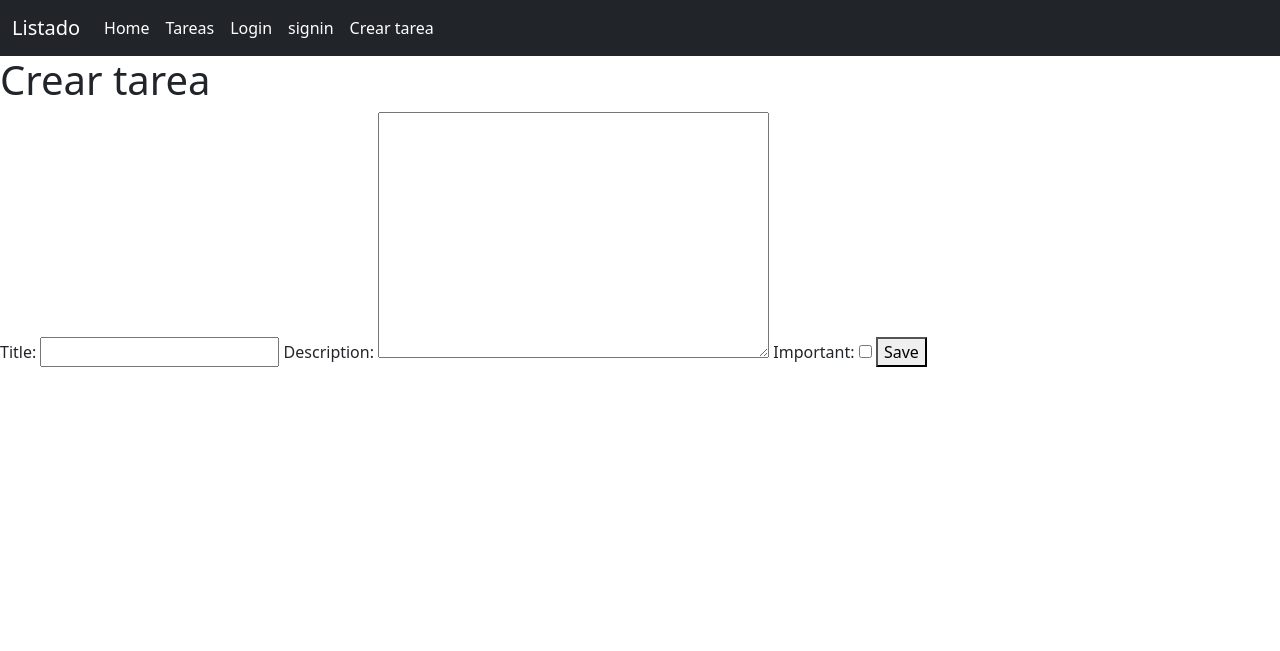
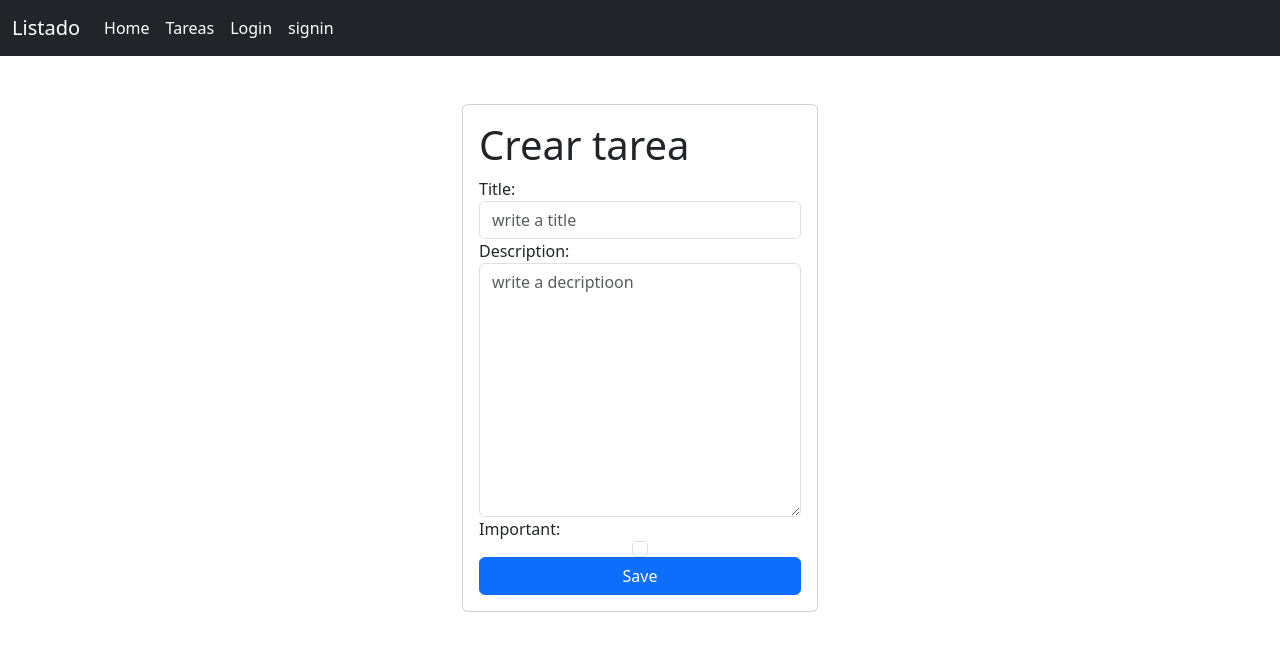
Before and after one commit to CarlosPalladino/learning-Django--CRUD, a Django app: page /tareas/create/ in a window 1280 px wide. Shown: the top 651 px of the page. Run offline with Django 4.2, Linux system fonts and the light colour scheme.

Commit message:
finalizando bostrap

```diff
--- a/task/form.py
+++ b/task/form.py
@@ -1,8 +1,13 @@
-from django.forms import ModelForm
+from django import forms
 from .models import Tareas
 
 
-class TaskForm(ModelForm):
+class TaskForm(forms.ModelForm):
     class Meta:
         model = Tareas
         fields = ['title', 'description', 'important']
+        widgets = {
+            'title': forms.TextInput(attrs={'class': 'form-control','placeholder':'write a title'}),
+            'description':forms.Textarea(attrs={'class ':'form-control','placeholder':'write a decriptioon'}),
+            'important': forms.CheckboxInput(attrs = {'class': 'form-check-input m-auto'}),
+            }
--- a/task/templates/base.html
+++ b/task/templates/base.html
@@ -32,16 +32,18 @@
                     <li class="nav-item">
                         <a class="nav-link active" href="/logout">Logout</a>
                     </li class="nav-item">
+                    <li class="nav-item">
+                        <a class="nav-link active" href="/tareas/create">Crear tarea</a>
+                    </li>
                     {% else %}
                     <li class="nav-item">
                         <a class="nav-link active" class="nav-link active" href="/login">Login</a>
                     </li>
+
                     <li class="nav-item">
                         <a class="nav-link active" href="/signin">signin</a>
                     </li>
-                    <li class="nav-item">
-                        <a class="nav-link active" href="/tareas/create/">Crear tarea</a>
-                    </li>
+
 
 
                     {% endif %}
@@ -77,9 +79,9 @@
 
         </ul>
     </nav> -->
-    {% block content %}
+        {% block content %}
 
-    {% endblock %}
+        {% endblock %}
 </body>
 
 </html>
--- a/task/templates/create_tareas.html
+++ b/task/templates/create_tareas.html
@@ -1,14 +1,22 @@
 {% extends 'base.html' %}
 {% block content %}
-<h1>Crear tarea</h1>
 
-<form action="/tareas/create/" method="POST">
+<main class="container">
+    <div class="row">
 
-    {% csrf_token %}
-    {{ form}}
+        <div class="col-md-4 offset-md-4 mt-5">
 
-<button>
-    Save
-</button>
-</form>
+            <form action="/tareas/create/" method="POST" class=" card card-body">
+                <h1>Crear tarea</h1>
+
+                {% csrf_token %}
+                {{ form}}
+
+                <button class="btn btn-primary">
+                    Save
+                </button>
+            </form>
+        </div>
+    </div>
+</main>
 {% endblock %}
--- a/task/views.py
+++ b/task/views.py
@@ -53,9 +53,10 @@ def tareas_completed(request):
 @login_required
 def detail(request, id):
     if request.method == 'GET':
+        user =  Tareas.objects.filter(user=request.user)
         tarea = get_object_or_404(Tareas, pk=id)
         form = TaskForm(instance=tarea)
-        return render(request, 'detail.html', {'tareas': tarea, 'form': form})
+        return render(request, 'detail.html', {'tareas': tarea, 'form': form,'user': user})
     else:
         try:
             tarea = get_object_or_404(Tareas, pk=id, user=request.user)
```
Also changed, not shown: task/templates/detail.html (+13 -3 lines), task/templates/tareas.html (+23 -8 lines).
